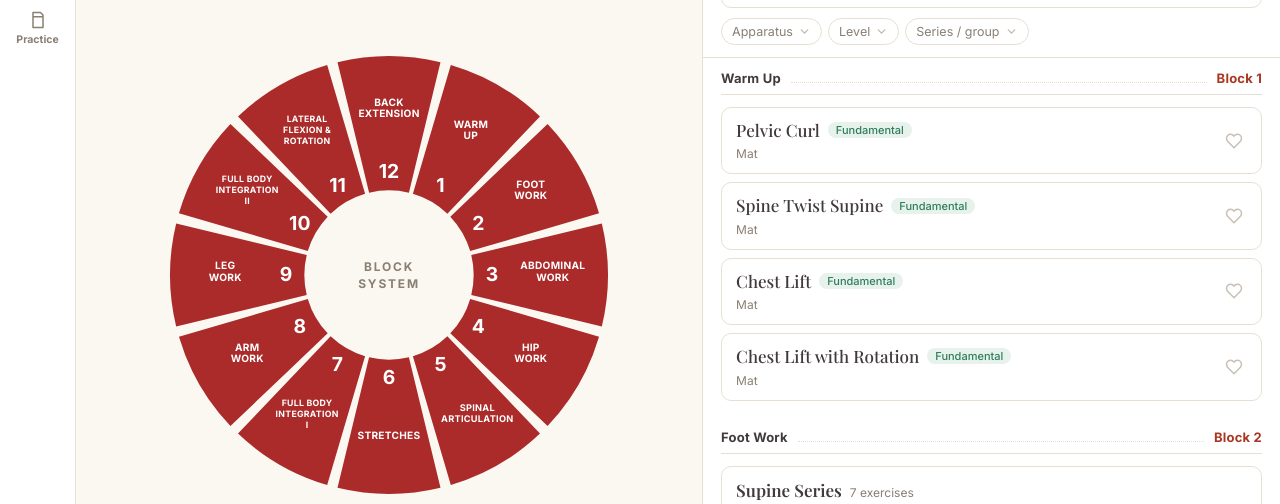
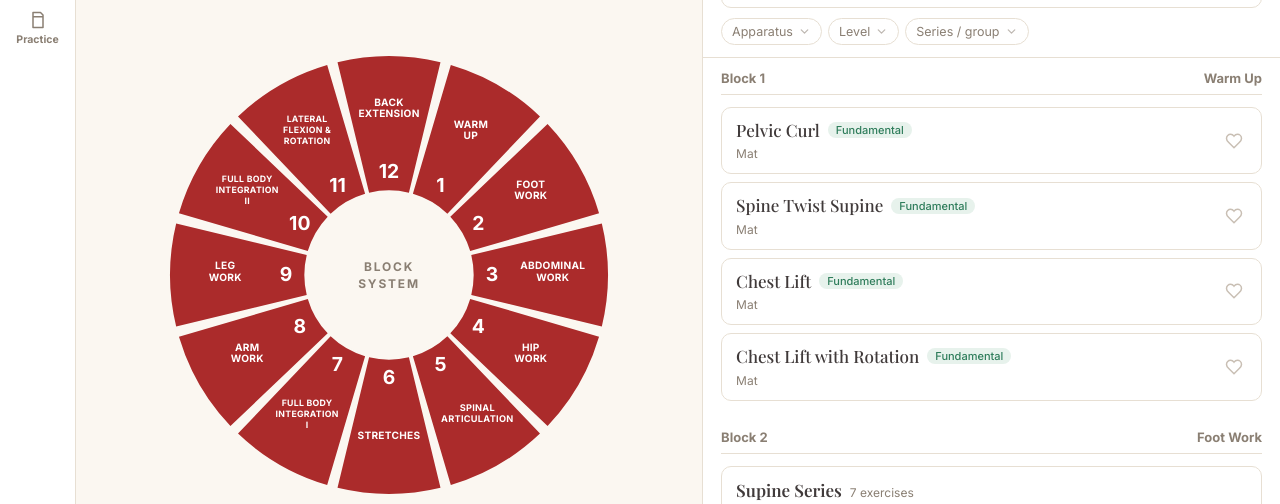
Before and after one commit to its-kristyc/block-learning, a React (Vite) app: page / in a window 1280 px wide. Shown: the part 138-642 px from the top of the page. Built offline with nearby package versions, Linux system fonts and the light colour scheme; a web font is replaced by a local one.

Commit message:
Block headers: number left, name right, muted color, no dotted leader

```diff
--- a/src/features/explore/SeriesGroupedList.jsx
+++ b/src/features/explore/SeriesGroupedList.jsx
@@ -134,19 +134,15 @@ export function SeriesGroupedList({ list, user, toggleFav, openFrom, groupByBloc
         return (
           <div key={n}>
             <div style={{
-              display: 'flex', alignItems: 'baseline',
+              display: 'flex', justifyContent: 'space-between', alignItems: 'baseline',
               paddingBottom: 8, borderBottom: `1px solid ${C.line}`,
               marginBottom: 12,
             }}>
-              <span style={{ fontSize: 13, fontWeight: 700, color: C.ink, letterSpacing: 0.2 }}>
+              <span style={{ fontSize: 13, fontWeight: 700, color: C.muted }}>
+                Block {num}
+              </span>
+              <span style={{ fontSize: 13, fontWeight: 700, color: C.muted }}>
                 {name}
-              </span>
-              <span style={{
-                flex: 1, alignSelf: 'flex-end', marginBottom: 3,
-                borderBottom: `1px dotted ${C.line}`, margin: '0 10px 3px',
-              }} />
-              <span style={{ fontSize: 13, fontWeight: 700, color: C.red, letterSpacing: 0.2 }}>
-                Block {num}
               </span>
             </div>
             <CollectionSegments
```
